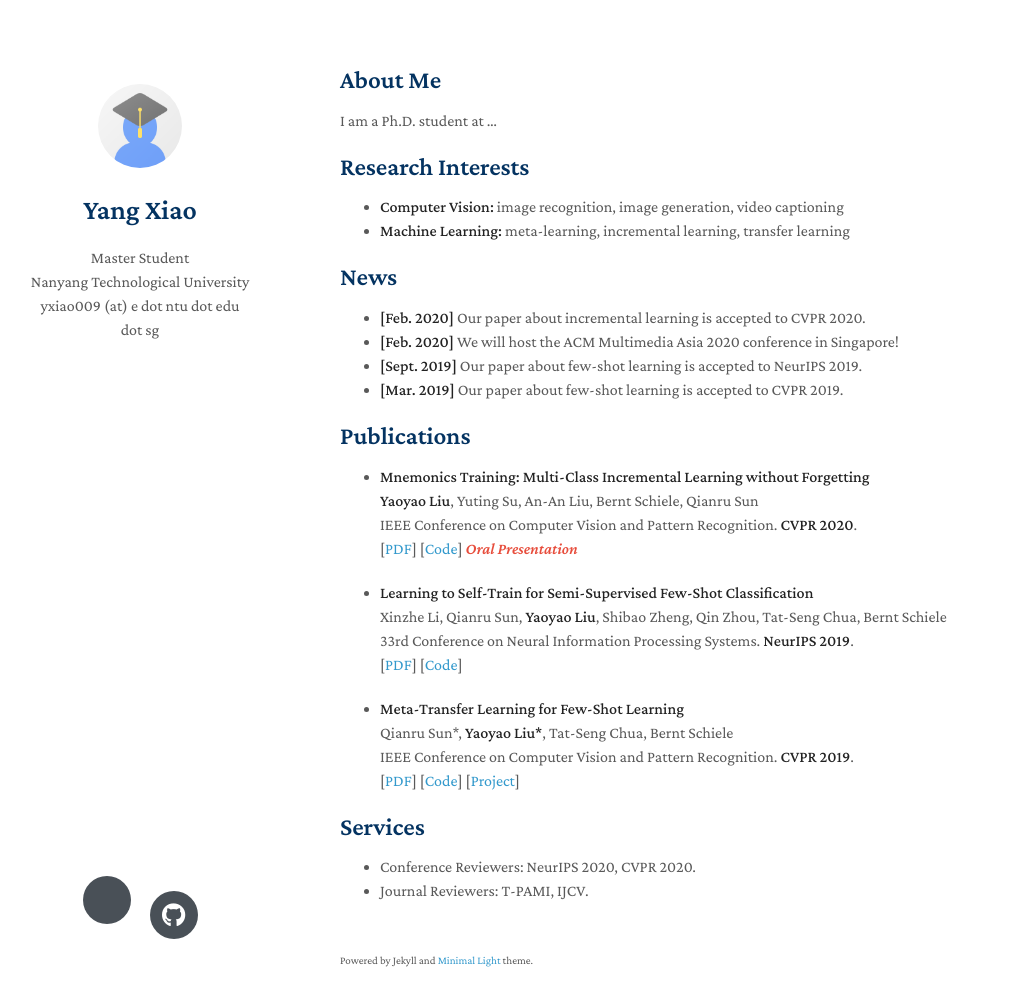
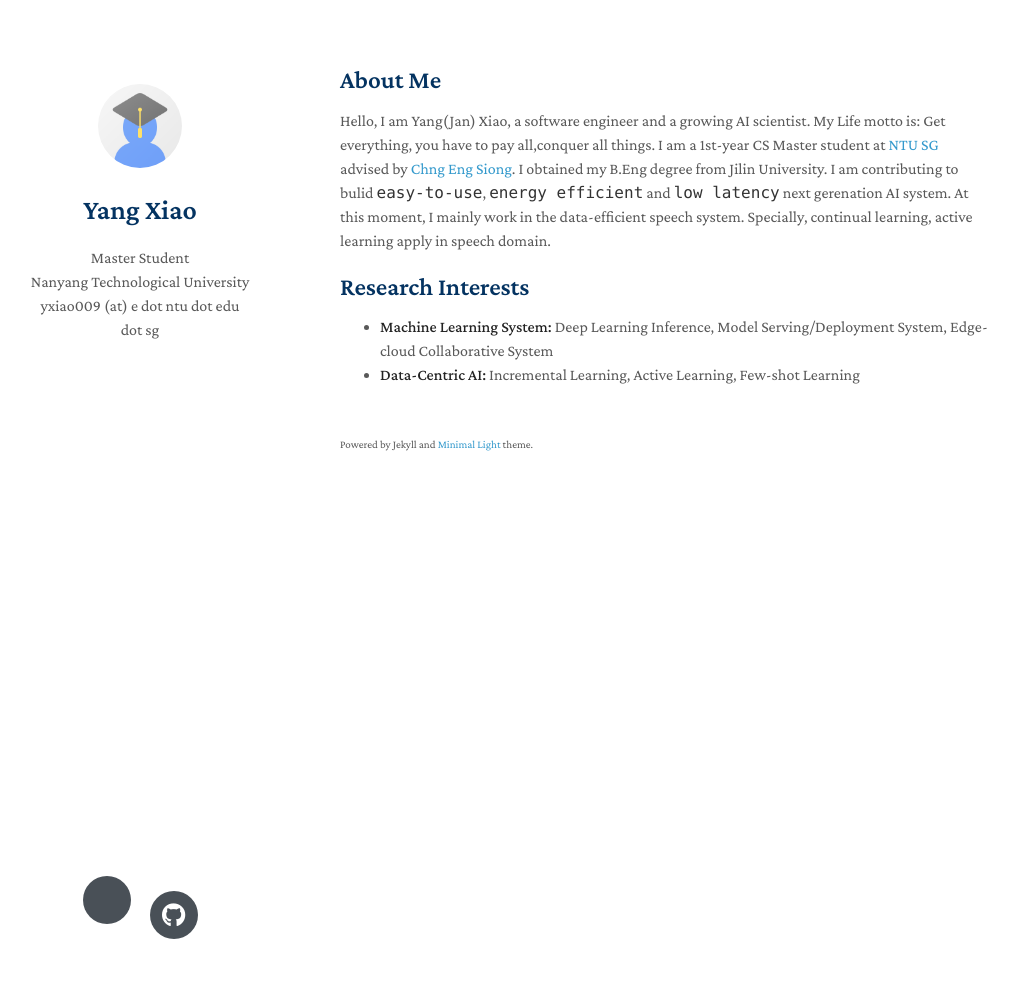
Before and after one commit to swagshaw/swagshaw.github.io, a Jekyll site: the page built from index.md, in a window 1280 px wide and 1041 px high. Shown: the top 1006 px of the window, without its empty margins (130-1148 px from the left). Built offline with Jekyll 4.4.1, drawn with Linux system fonts in a browser that asks for light colours; nearby versions of some CDN libraries; a style sheet for code colours, icons or effects is not loaded; our own code applies the rules of GitHub Pages for plain Markdown files.

Commit message:
Update index.md

```diff
--- a/index.md
+++ b/index.md
@@ -4,23 +4,26 @@
 
 ## About Me
 
-I am a Ph.D. student at ...
+Hello, I am Yang(Jan) Xiao, a software engineer and a growing AI scientist. My Life motto is: Get everything, you have to pay all,conquer all things.
+I am a 1st-year CS Master student at [NTU SG](https://www.ntu.edu.sg/) advised by [Chng Eng Siong](https://personal.ntu.edu.sg/aseschng/default.html).
+I obtained my B.Eng degree from Jilin University.
+I am contributing to bulid `easy-to-use`, `energy efficient` and  `low latency` next gerenation AI system. At this moment, I mainly work in the data-efficient speech system. Specially, continual learning, active learning apply in speech domain.
 
 ## Research Interests
 
-- **Computer Vision:** image recognition, image generation, video captioning
-- **Machine Learning:** meta-learning, incremental learning, transfer learning
+- **Machine Learning System:** Deep Learning Inference, Model Serving/Deployment System, Edge-cloud Collaborative System
+- **Data-Centric AI:** Incremental Learning, Active Learning, Few-shot Learning
 
-## News
+<!-- ## News
 
-- **[Feb. 2020]** Our paper about incremental learning is accepted to CVPR 2020.
-- **[Feb. 2020]** We will host the ACM Multimedia Asia 2020 conference in Singapore!
+- **[Dec. 2021]** Our paper about incremental learning is accepted to CVPR 2020. -->
+<!-- - **[Feb. 2020]** We will host the ACM Multimedia Asia 2020 conference in Singapore!
 - **[Sept. 2019]** Our paper about few-shot learning is accepted to NeurIPS 2019.
-- **[Mar. 2019]** Our paper about few-shot learning is accepted to CVPR 2019.
+- **[Mar. 2019]** Our paper about few-shot learning is accepted to CVPR 2019. -->
 
-## Publications
+<!-- ## Publications -->
 
-- **Mnemonics Training: Multi-Class Incremental Learning without Forgetting**
+<!-- - **Mnemonics Training: Multi-Class Incremental Learning without Forgetting**
   <br>
   **Yaoyao Liu**, Yuting Su, An-An Liu, Bernt Schiele, Qianru Sun
   <br>
@@ -42,9 +45,9 @@
   <br>
   IEEE Conference on Computer Vision and Pattern Recognition. **CVPR 2019**.
   <br>
-  [[PDF](http://openaccess.thecvf.com/content_CVPR_2019/papers/Sun_Meta-Transfer_Learning_for_Few-Shot_Learning_CVPR_2019_paper.pdf)] [[Code](https://github.com/yaoyao-liu/meta-transfer-learning)] [[Project](https://mtl.yyliu.net/)]
+  [[PDF](http://openaccess.thecvf.com/content_CVPR_2019/papers/Sun_Meta-Transfer_Learning_for_Few-Shot_Learning_CVPR_2019_paper.pdf)] [[Code](https://github.com/yaoyao-liu/meta-transfer-learning)] [[Project](https://mtl.yyliu.net/)] -->
 
-## Services
+<!-- ## Services
 
 - Conference Reviewers: NeurIPS 2020, CVPR 2020.
-- Journal Reviewers: T-PAMI, IJCV.
+- Journal Reviewers: T-PAMI, IJCV. -->
```
